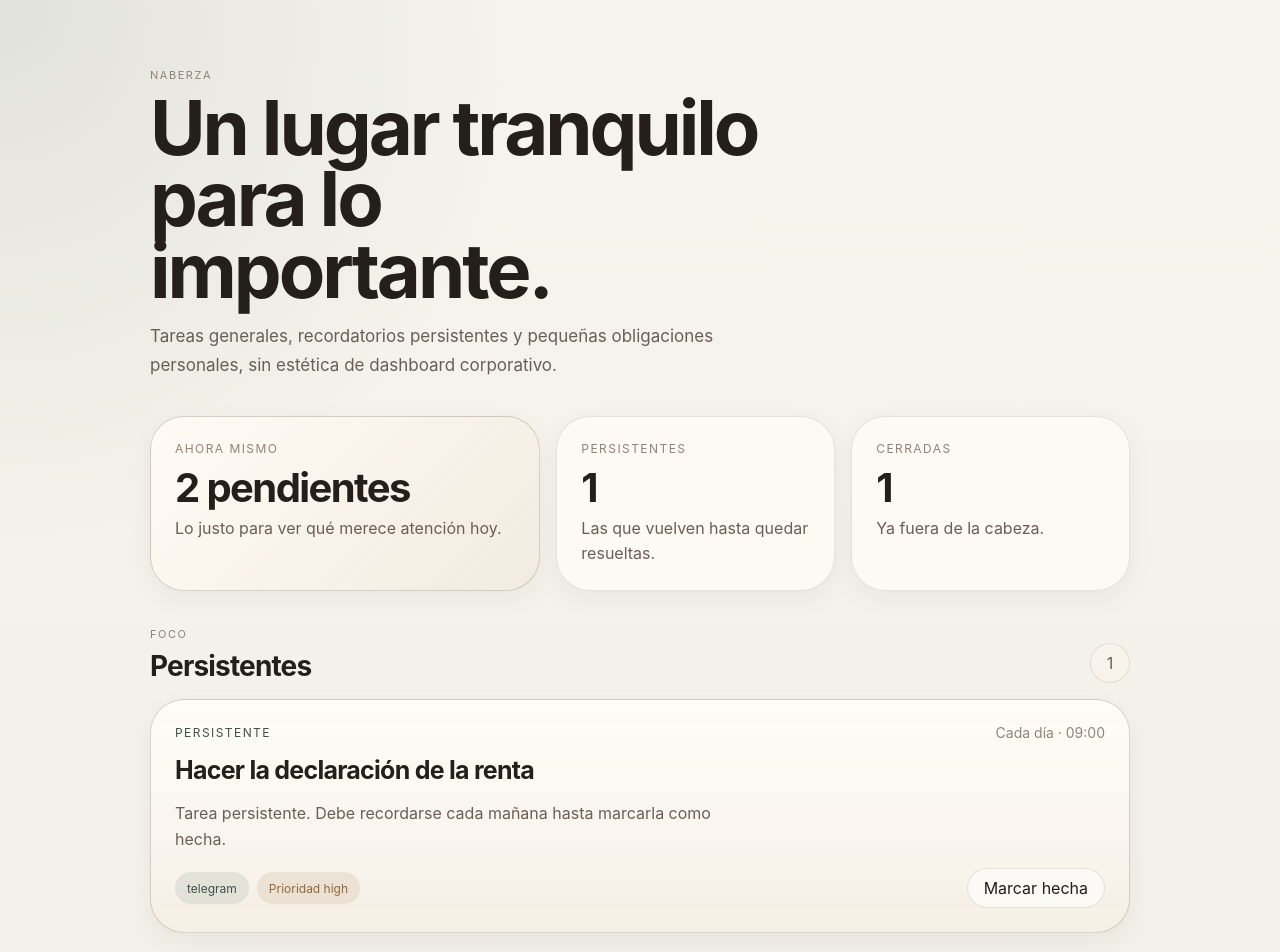
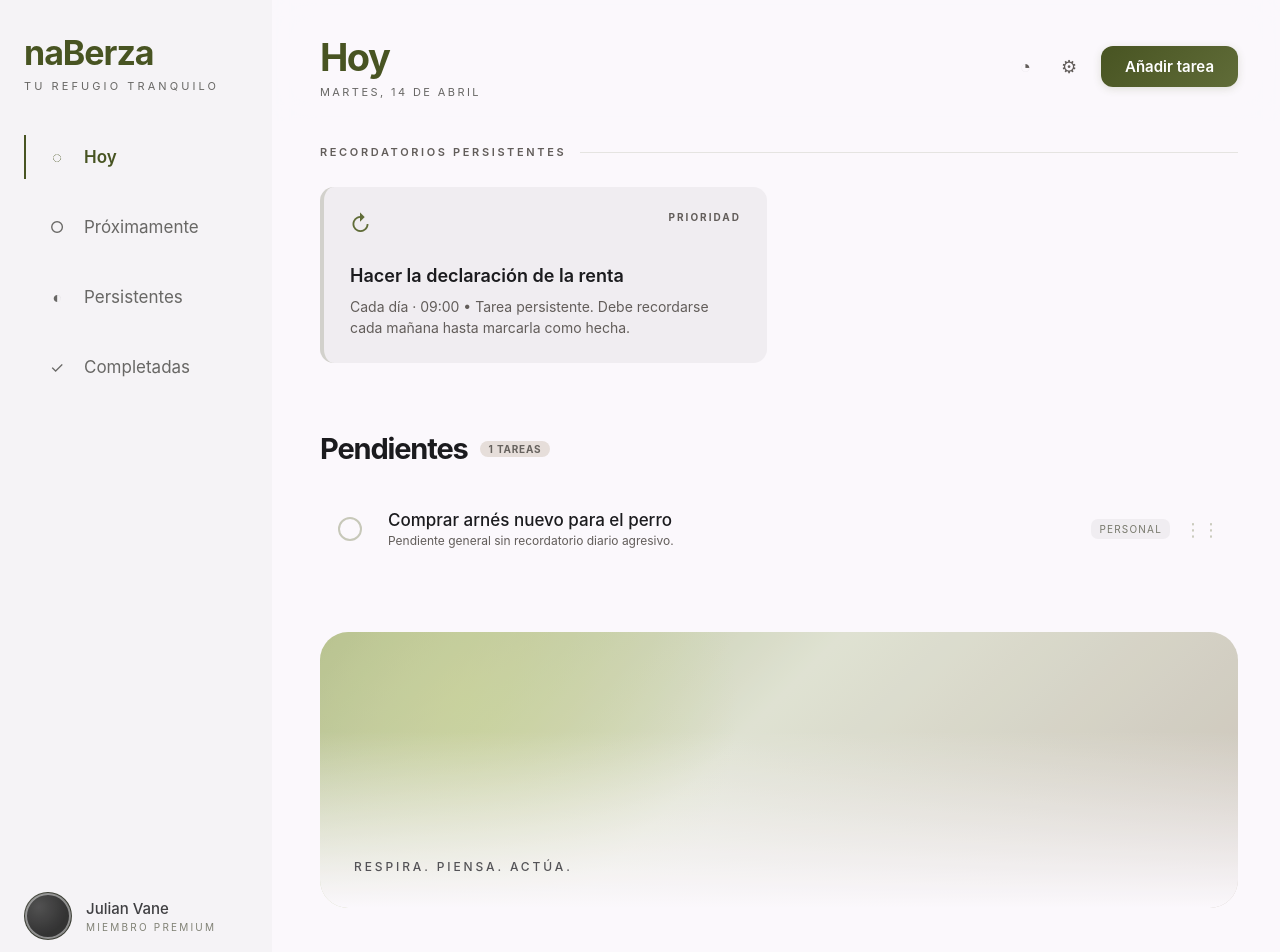
Before and after one commit to micaelanon/naberza, a Next.js app in the folder code/: page / in a window 1280 px wide. Shown: the top 952 px of the page. Built offline with nearby package versions, Linux system fonts and the light colour scheme.

Commit message:
feat: localize naBerza dashboard to spanish

```diff
--- a/code/src/app/(dashboard)/_components/task-card/task-card.css
+++ b/code/src/app/(dashboard)/_components/task-card/task-card.css
@@ -1,105 +1,3 @@
 .task-card {
-  display: grid;
-  gap: var(--size-16);
-  padding: var(--size-24);
-  border: 1px solid var(--color-border);
-  border-radius: var(--radius-l);
-  background: var(--color-surface-strong);
-  box-shadow: var(--shadow-card);
+  display: none;
 }
-
-.task-card--persistent {
-  background: linear-gradient(180deg, rgba(255, 252, 248, 0.98), rgba(245, 239, 229, 0.96));
-  border-color: var(--color-border-strong);
-}
-
-.task-card__topline {
-  display: flex;
-  align-items: center;
-  justify-content: space-between;
-  gap: var(--size-16);
-}
-
-.task-card__kind {
-  color: var(--color-accent-strong);
-  font-size: 12px;
-  text-transform: uppercase;
-  letter-spacing: 0.12em;
-}
-
-.task-card__title {
-  margin: 0;
-  max-width: 26ch;
-  font-size: 25px;
-  line-height: 1.08;
-  letter-spacing: -0.03em;
-}
-
-.task-card__note {
-  max-width: 54ch;
-  margin: 0;
-  color: var(--color-text-secondary);
-  line-height: 1.65;
-}
-
-.task-card__footer {
-  display: flex;
-  align-items: center;
-  justify-content: space-between;
-  gap: var(--size-16);
-}
-
-.task-card__meta {
-  display: flex;
-  gap: var(--size-8);
-  flex-wrap: wrap;
-}
-
-.task-card__pill {
-  display: inline-flex;
-  align-items: center;
-  min-height: 32px;
-  padding: 0 var(--size-12);
-  border-radius: var(--radius-pill);
-  background: var(--color-accent-soft);
-  color: var(--color-accent-strong);
-  font-size: 12px;
-}
-
-.task-card__pill--warning {
-  background: var(--color-warning-soft);
-  color: var(--color-warning);
-}
-
-.task-card__due {
-  color: var(--color-text-tertiary);
-  font-size: 14px;
-}
-
-.task-card__button {
-  border: 1px solid var(--color-border);
-  border-radius: var(--radius-pill);
-  min-height: 40px;
-  padding: 0 var(--size-16);
-  background: rgba(255, 255, 255, 0.54);
-  color: var(--color-text-primary);
-  transition: background 140ms ease, border-color 140ms ease, transform 140ms ease;
-}
-
-.task-card__button:hover {
-  background: rgba(255, 255, 255, 0.86);
-  border-color: var(--color-border-strong);
-  transform: translateY(-1px);
-}
-
-@media (max-width: 767px) {
-  .task-card__topline,
-  .task-card__footer {
-    align-items: start;
-    flex-direction: column;
-  }
-
-  .task-card__title {
-    font-size: 22px;
-  }
-}
--- a/code/src/app/(dashboard)/page.css
+++ b/code/src/app/(dashboard)/page.css
@@ -1,123 +1,401 @@
 .dashboard-page {
   display: grid;
-  gap: var(--size-28);
-  padding-top: var(--size-24);
+  grid-template-columns: 272px minmax(0, 1fr);
+  min-height: 100vh;
+  background: #fbf8fc;
 }
 
-.dashboard-page__intro {
-  display: grid;
-  gap: var(--size-16);
-  padding: var(--size-12) 0 var(--size-8);
+.dashboard-page__sidebar {
+  display: flex;
+  flex-direction: column;
+  min-height: 100vh;
+  padding: 32px 24px 24px;
+  background: #f5f3f6;
 }
 
-.dashboard-page__eyebrow {
-  margin: 0 0 var(--size-10);
-  color: var(--color-text-tertiary);
-  text-transform: uppercase;
-  letter-spacing: 0.14em;
-  font-size: 11px;
+.dashboard-page__brand-block {
+  margin-bottom: 42px;
 }
 
-.dashboard-page__title {
+.dashboard-page__brand {
   margin: 0;
-  max-width: 12ch;
-  font-size: clamp(42px, 9vw, 76px);
-  line-height: 0.94;
+  color: #485422;
+  font-size: 34px;
+  font-weight: 700;
+  letter-spacing: -0.03em;
+}
+
+.dashboard-page__brand-subtitle {
+  margin: 6px 0 0;
+  color: #686765;
+  font-size: 11px;
+  text-transform: uppercase;
+  letter-spacing: 0.28em;
+}
+
+.dashboard-page__nav {
+  display: grid;
+  gap: 26px;
+}
+
+.dashboard-page__nav-item {
+  display: flex;
+  align-items: center;
+  gap: 18px;
+  min-height: 44px;
+  padding: 0 0 0 22px;
+  border: 0;
+  border-left: 2px solid transparent;
+  background: transparent;
+  color: #686765;
+  font-size: 17px;
+  text-align: left;
+}
+
+.dashboard-page__nav-item--active {
+  color: #485422;
+  font-weight: 600;
+  border-left-color: #485422;
+}
+
+.dashboard-page__nav-icon {
+  width: 18px;
+  text-align: center;
+  font-size: 16px;
+}
+
+.dashboard-page__sidebar-spacer {
+  flex: 1;
+}
+
+.dashboard-page__profile {
+  display: flex;
+  align-items: center;
+  gap: 14px;
+  margin-top: auto;
+  opacity: 0.92;
+}
+
+.dashboard-page__avatar {
+  width: 48px;
+  height: 48px;
+  border: 1px solid rgba(72, 84, 34, 0.2);
+  border-radius: 999px;
+  background: radial-gradient(circle at 30% 30%, #444 0%, #232323 62%), linear-gradient(135deg, #d8d4d9, #bfc6a0);
+  box-shadow: inset 0 0 0 2px rgba(255, 255, 255, 0.45);
+}
+
+.dashboard-page__profile-name {
+  margin: 0;
+  color: #303033;
+  font-size: 15px;
+  font-weight: 500;
+}
+
+.dashboard-page__profile-meta {
+  margin: 3px 0 0;
+  color: #77786b;
+  font-size: 10px;
+  text-transform: uppercase;
+  letter-spacing: 0.22em;
+}
+
+.dashboard-page__canvas {
+  min-width: 0;
+}
+
+.dashboard-page__topbar {
+  position: sticky;
+  top: 0;
+  z-index: 10;
+  display: flex;
+  align-items: center;
+  justify-content: space-between;
+  padding: 34px 42px 22px 48px;
+  background: rgba(251, 248, 252, 0.82);
+  backdrop-filter: blur(20px);
+}
+
+.dashboard-page__topbar-title {
+  margin: 0;
+  color: #485422;
+  font-size: 38px;
+  font-weight: 700;
   letter-spacing: -0.04em;
 }
 
-.dashboard-page__description {
-  max-width: 620px;
-  margin: 0;
-  color: var(--color-text-secondary);
-  line-height: 1.7;
-  font-size: 17px;
+.dashboard-page__topbar-date {
+  margin: 5px 0 0;
+  color: #686765;
+  font-size: 11px;
+  text-transform: uppercase;
+  letter-spacing: 0.22em;
 }
 
-.dashboard-page__summary {
-  display: grid;
-  grid-template-columns: minmax(0, 1.4fr) repeat(2, minmax(0, 1fr));
-  gap: var(--size-16);
+.dashboard-page__topbar-actions {
+  display: flex;
+  align-items: center;
+  gap: 18px;
 }
 
-.dashboard-page__summary-card {
-  padding: var(--size-24);
-  border: 1px solid var(--color-border);
-  border-radius: var(--radius-l);
-  background: var(--color-surface);
-  box-shadow: var(--shadow-card);
+.dashboard-page__icon-button {
+  border: 0;
+  background: transparent;
+  color: #625d5a;
+  font-size: 18px;
 }
 
-.dashboard-page__summary-card--primary {
-  background: linear-gradient(135deg, rgba(255, 251, 245, 0.96), rgba(241, 234, 223, 0.9));
-  border-color: var(--color-border-strong);
+.dashboard-page__primary-button {
+  padding: 11px 24px;
+  border: 0;
+  border-radius: 12px;
+  background: linear-gradient(135deg, #485422 0%, #606c38 100%);
+  color: #fff;
+  font-size: 15px;
+  font-weight: 600;
+  box-shadow: 0 2px 8px rgba(72, 84, 34, 0.16);
 }
 
-.dashboard-page__summary-label {
-  display: block;
-  margin-bottom: var(--size-12);
-  color: var(--color-text-tertiary);
+.dashboard-page__content {
+  max-width: 1040px;
+  padding: 24px 42px 56px 48px;
+}
+
+.dashboard-page__section {
+  margin-bottom: 68px;
+}
+
+.dashboard-page__section-heading {
+  display: flex;
+  align-items: center;
+  gap: 14px;
+  margin-bottom: 28px;
+}
+
+.dashboard-page__section-kicker {
+  color: #625d5a;
+  font-size: 11px;
+  font-weight: 600;
+  text-transform: uppercase;
+  letter-spacing: 0.24em;
+  white-space: nowrap;
+}
+
+.dashboard-page__section-line {
+  flex: 1;
+  height: 1px;
+  background: rgba(199, 200, 185, 0.42);
+}
+
+.dashboard-page__persistent-grid {
+  display: grid;
+  grid-template-columns: repeat(2, minmax(0, 1fr));
+  gap: 24px;
+}
+
+.dashboard-page__persistent-card {
+  display: flex;
+  flex-direction: column;
+  justify-content: space-between;
+  min-height: 176px;
+  padding: 24px 26px;
+  border-left: 4px solid rgba(72, 84, 34, 0.18);
+  border-radius: 14px;
+  background: #f0edf1;
+}
+
+.dashboard-page__persistent-topline {
+  display: flex;
+  align-items: start;
+  justify-content: space-between;
+}
+
+.dashboard-page__persistent-refresh {
+  color: #606c38;
+  font-size: 22px;
+}
+
+.dashboard-page__persistent-tag {
+  color: #625d5a;
+  font-size: 10px;
+  font-weight: 700;
+  text-transform: uppercase;
+  letter-spacing: 0.2em;
+}
+
+.dashboard-page__persistent-body {
+  margin-top: 18px;
+}
+
+.dashboard-page__persistent-title {
+  margin: 0;
+  color: #1b1b1e;
+  font-size: 18px;
+  font-weight: 600;
+  line-height: 1.3;
+}
+
+.dashboard-page__persistent-copy {
+  margin: 8px 0 0;
+  color: #625d5a;
+  font-size: 14px;
+  line-height: 1.55;
+}
+
+.dashboard-page__todo-header {
+  display: flex;
+  align-items: center;
+  gap: 12px;
+  margin-bottom: 28px;
+}
+
+.dashboard-page__todo-title {
+  margin: 0;
+  color: #1b1b1e;
+  font-size: 29px;
+  font-weight: 700;
+  letter-spacing: -0.04em;
+}
+
+.dashboard-page__todo-badge {
+  padding: 2px 9px;
+  border-radius: 999px;
+  background: #e6deda;
+  color: #66625e;
+  font-size: 10px;
+  font-weight: 700;
+  letter-spacing: 0.08em;
+}
+
+.dashboard-page__todo-list {
+  display: grid;
+  gap: 6px;
+}
+
+.dashboard-page__todo-item {
+  display: flex;
+  align-items: center;
+  gap: 26px;
+  padding: 16px 18px;
+  border-radius: 12px;
+}
+
+.dashboard-page__todo-check {
+  width: 24px;
+  height: 24px;
+  border: 2px solid #c7c8b9;
+  border-radius: 999px;
+  flex: none;
+}
+
+.dashboard-page__todo-main {
+  flex: 1;
+  min-width: 0;
+}
+
+.dashboard-page__todo-title-row {
+  display: flex;
+  align-items: center;
+  gap: 12px;
+}
+
+.dashboard-page__todo-item-title {
+  margin: 0;
+  color: #1b1b1e;
+  font-size: 17px;
+  font-weight: 500;
+}
+
+.dashboard-page__todo-time {
+  padding: 2px 8px;
+  border-radius: 6px;
+  background: rgba(72, 84, 34, 0.1);
+  color: #485422;
+  font-size: 10px;
+  font-weight: 700;
+}
+
+.dashboard-page__todo-copy {
+  margin: 3px 0 0;
+  color: #625d5a;
   font-size: 12px;
+}
+
+.dashboard-page__todo-side {
+  display: flex;
+  align-items: center;
+  gap: 14px;
+}
+
+.dashboard-page__todo-chip {
+  padding: 4px 8px;
+  border-radius: 7px;
+  background: #f0edf1;
+  color: #77786b;
+  font-size: 10px;
   text-transform: uppercase;
   letter-spacing: 0.12em;
 }
 
-.dashboard-page__summary-value {
-  display: block;
-  margin-bottom: var(--size-8);
-  font-size: clamp(28px, 5vw, 40px);
-  line-height: 1;
-  letter-spacing: -0.04em;
+.dashboard-page__todo-drag {
+  color: #c7c8b9;
+  font-size: 18px;
 }
 
-.dashboard-page__summary-note {
-  margin: 0;
-  color: var(--color-text-secondary);
-  line-height: 1.55;
+.dashboard-page__image-panel {
+  position: relative;
+  height: 276px;
+  overflow: hidden;
+  border-radius: 28px;
+  background: radial-gradient(circle at 16% 26%, rgba(193, 205, 132, 0.7), transparent 34%), linear-gradient(135deg, #a0ae73 0%, #d9ddc9 44%, #c1b8ab 100%);
+  opacity: 0.82;
 }
 
-.dashboard-page__section {
-  display: grid;
-  gap: var(--size-16);
+.dashboard-page__image-overlay {
+  position: absolute;
+  inset: 0;
+  background: linear-gradient(to top, #fbf8fc, transparent 64%);
 }
 
-.dashboard-page__section-header {
-  display: flex;
-  align-items: end;
-  justify-content: space-between;
-  gap: var(--size-16);
-  padding-top: var(--size-8);
+.dashboard-page__image-caption {
+  position: absolute;
+  left: 34px;
+  bottom: 34px;
+  margin: 0;
+  color: #303033;
+  font-size: 12px;
+  font-weight: 500;
+  text-transform: uppercase;
+  letter-spacing: 0.24em;
 }
 
-.dashboard-page__section-eyebrow {
-  margin: 0 0 var(--size-8);
-  color: var(--color-text-tertiary);
-  font-size: 11px;
-  text-transform: uppercase;
-  letter-spacing: 0.14em;
+@media (max-width: 1100px) {
+  .dashboard-page {
+    grid-template-columns: 240px minmax(0, 1fr);
+  }
 }
 
-.dashboard-page__section-title {
-  margin: 0;
-  font-size: 28px;
-  letter-spacing: -0.03em;
-}
-
-.dashboard-page__section-count {
-  display: inline-flex;
-  align-items: center;
-  justify-content: center;
-  min-width: 40px;
-  height: 40px;
-  padding: 0 var(--size-12);
-  border: 1px solid var(--color-border);
-  border-radius: var(--radius-pill);
-  background: var(--color-surface-soft);
-  color: var(--color-text-secondary);
-}
-
-@media (max-width: 920px) {
-  .dashboard-page__summary {
+@media (max-width: 860px) {
+  .dashboard-page {
     grid-template-columns: 1fr;
   }
+
+  .dashboard-page__sidebar {
+    min-height: auto;
+    gap: 24px;
+  }
+
+  .dashboard-page__sidebar-spacer {
+    display: none;
+  }
+
+  .dashboard-page__persistent-grid {
+    grid-template-columns: 1fr;
+  }
+
+  .dashboard-page__topbar,
+  .dashboard-page__content {
+    padding-left: 24px;
+    padding-right: 24px;
+  }
 }
--- a/code/src/app/(dashboard)/page.tsx
+++ b/code/src/app/(dashboard)/page.tsx
@@ -1,65 +1,118 @@
 import Shell from "@/components/ui/shell";
 import { TASKS } from "@/lib/tasks";
-import TaskList from "./_components/task-list";
 import "./page.css";
 
 export default function DashboardPage() {
   const pendingTasks = TASKS.filter((task) => !task.completed);
   const persistentTasks = pendingTasks.filter((task) => task.kind === "persistent");
   const normalTasks = pendingTasks.filter((task) => task.kind === "normal");
-  const completedTasks = TASKS.filter((task) => task.completed);
 
   return (
     <Shell>
       <main className="dashboard-page">
-        <section className="dashboard-page__intro">
-          <div>
-            <p className="dashboard-page__eyebrow">naBerza</p>
-            <h1 className="dashboard-page__title">Un lugar tranquilo para lo importante.</h1>
+        <aside className="dashboard-page__sidebar">
+          <div className="dashboard-page__brand-block">
+            <h1 className="dashboard-page__brand">naBerza</h1>
+            <p className="dashboard-page__brand-subtitle">Tu refugio tranquilo</p>
           </div>
-          <p className="dashboard-page__description">
-            Tareas generales, recordatorios persistentes y pequeñas obligaciones personales, sin estética de dashboard corporativo.
-          </p>
-        </section>
 
-        <section className="dashboard-page__summary" aria-label="Resumen">
-          <article className="dashboard-page__summary-card dashboard-page__summary-card--primary">
-            <span className="dashboard-page__summary-label">Ahora mismo</span>
-            <strong className="dashboard-page__summary-value">{pendingTasks.length} pendientes</strong>
-            <p className="dashboard-page__summary-note">Lo justo para ver qué merece atención hoy.</p>
-          </article>
-          <article className="dashboard-page__summary-card">
-            <span className="dashboard-page__summary-label">Persistentes</span>
-            <strong className="dashboard-page__summary-value">{persistentTasks.length}</strong>
-            <p className="dashboard-page__summary-note">Las que vuelven hasta quedar resueltas.</p>
-          </article>
-          <article className="dashboard-page__summary-card">
-            <span className="dashboard-page__summary-label">Cerradas</span>
-            <strong className="dashboard-page__summary-value">{completedTasks.length}</strong>
-            <p className="dashboard-page__summary-note">Ya fuera de la cabeza.</p>
-          </article>
-        </section>
+          <nav className="dashboard-page__nav" aria-label="Main navigation">
+            <button className="dashboard-page__nav-item dashboard-page__nav-item--active" type="button">
+              <span className="dashboard-page__nav-icon">◌</span>
+              <span>Hoy</span>
+            </button>
+            <button className="dashboard-page__nav-item" type="button">
+              <span className="dashboard-page__nav-icon">○</span>
+              <span>Próximamente</span>
+            </button>
+            <button className="dashboard-page__nav-item" type="button">
+              <span className="dashboard-page__nav-icon">◐</span>
+              <span>Persistentes</span>
+            </button>
+            <button className="dashboard-page__nav-item" type="button">
+              <span className="dashboard-page__nav-icon">✓</span>
+              <span>Completadas</span>
+            </button>
+          </nav>
 
-        <section className="dashboard-page__section">
-          <div className="dashboard-page__section-header">
+          <div className="dashboard-page__sidebar-spacer" />
+
+          <div className="dashboard-page__profile">
+            <div className="dashboard-page__avatar" />
             <div>
-              <p className="dashboard-page__section-eyebrow">Foco</p>
-              <h2 className="dashboard-page__section-title">Persistentes</h2>
+              <p className="dashboard-page__profile-name">Julian Vane</p>
+              <p className="dashboard-page__profile-meta">Miembro premium</p>
             </div>
-            <span className="dashboard-page__section-count">{persistentTasks.length}</span>
           </div>
-          <TaskList tasks={persistentTasks} />
-        </section>
+        </aside>
 
-        <section className="dashboard-page__section">
-          <div className="dashboard-page__section-header">
+        <section className="dashboard-page__canvas">
+          <header className="dashboard-page__topbar">
             <div>
-              <p className="dashboard-page__section-eyebrow">Resto</p>
-              <h2 className="dashboard-page__section-title">Tareas generales</h2>
+              <h2 className="dashboard-page__topbar-title">Hoy</h2>
+              <p className="dashboard-page__topbar-date">Martes, 14 de abril</p>
             </div>
-            <span className="dashboard-page__section-count">{normalTasks.length}</span>
+            <div className="dashboard-page__topbar-actions">
+              <button className="dashboard-page__icon-button" type="button">◔</button>
+              <button className="dashboard-page__icon-button" type="button">⚙</button>
+              <button className="dashboard-page__primary-button" type="button">Añadir tarea</button>
+            </div>
+          </header>
+
+          <div className="dashboard-page__content">
+            <section className="dashboard-page__section">
+              <div className="dashboard-page__section-heading">
+                <span className="dashboard-page__section-kicker">Recordatorios persistentes</span>
+                <div className="dashboard-page__section-line" />
+              </div>
+
+              <div className="dashboard-page__persistent-grid">
+                {persistentTasks.map((task) => (
+                  <article className="dashboard-page__persistent-card" key={task.id}>
+                    <div className="dashboard-page__persistent-topline">
+                      <span className="dashboard-page__persistent-refresh">↻</span>
+                      <span className="dashboard-page__persistent-tag">{task.priority === "high" ? "Prioridad" : "Salud"}</span>
+                    </div>
+                    <div className="dashboard-page__persistent-body">
+                      <h3 className="dashboard-page__persistent-title">{task.title}</h3>
+                      <p className="dashboard-page__persistent-copy">{task.dueLabel} • {task.note}</p>
+                    </div>
+                  </article>
+                ))}
+              </div>
+            </section>
+
+            <section className="dashboard-page__section">
+              <div className="dashboard-page__todo-header">
+                <h4 className="dashboard-page__todo-title">Pendientes</h4>
+                <span className="dashboard-page__todo-badge">{normalTasks.length} TAREAS</span>
+              </div>
+
+              <div className="dashboard-page__todo-list">
+                {normalTasks.map((task) => (
+                  <article className="dashboard-page__todo-item" key={task.id}>
+                    <div className="dashboard-page__todo-check" />
+                    <div className="dashboard-page__todo-main">
+                      <div className="dashboard-page__todo-title-row">
+                        <h5 className="dashboard-page__todo-item-title">{task.title}</h5>
+                        {task.id === "arnes-perro" ? null : <span className="dashboard-page__todo-time">4:00 PM</span>}
+                      </div>
+                      <p className="dashboard-page__todo-copy">{task.note}</p>
+                    </div>
+                    <div className="dashboard-page__todo-side">
+                      <span className="dashboard-page__todo-chip">{task.channel === "dashboard" ? "Personal" : "Salud"}</span>
+                      <span className="dashboard-page__todo-drag">⋮⋮</span>
+                    </div>
+                  </article>
+                ))}
+              </div>
+            </section>
+
+            <section className="dashboard-page__image-panel">
+              <div className="dashboard-page__image-overlay" />
+              <p className="dashboard-page__image-caption">Respira. Piensa. Actúa.</p>
+            </section>
           </div>
-          <TaskList tasks={normalTasks} />
         </section>
       </main>
     </Shell>
--- a/code/src/components/ui/shell/shell.css
+++ b/code/src/components/ui/shell/shell.css
@@ -1,16 +1,11 @@
 .shell {
   min-height: 100vh;
-  padding: var(--size-20);
+  padding: 0;
+  background: #fbf8fc;
 }
 
 .shell__inner {
   width: 100%;
-  max-width: 980px;
-  margin: 0 auto;
+  max-width: none;
+  margin: 0;
 }
-
-@media (min-width: 768px) {
-  .shell {
-    padding: var(--size-32) var(--size-28) var(--size-48);
-  }
-}
```
